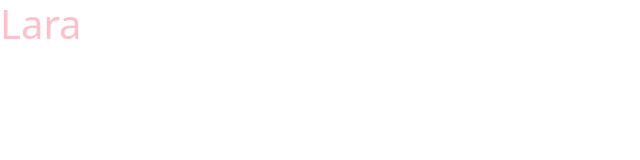
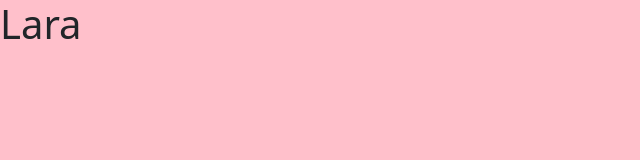
Before and after one commit to LaraYuka/Curso-DS-Etec, a plain HTML site: page index.html in a window 1280 px wide. Shown: the whole page, without its empty margins (0-640 px from the left). Drawn offline with Linux system fonts and the light colour scheme.

Commit message:
add cor fundo

```diff
--- a/CSS.css
+++ b/CSS.css
@@ -1,3 +1,3 @@
 body {
-    color: pink;
+    background-color: pink;
 }
```
